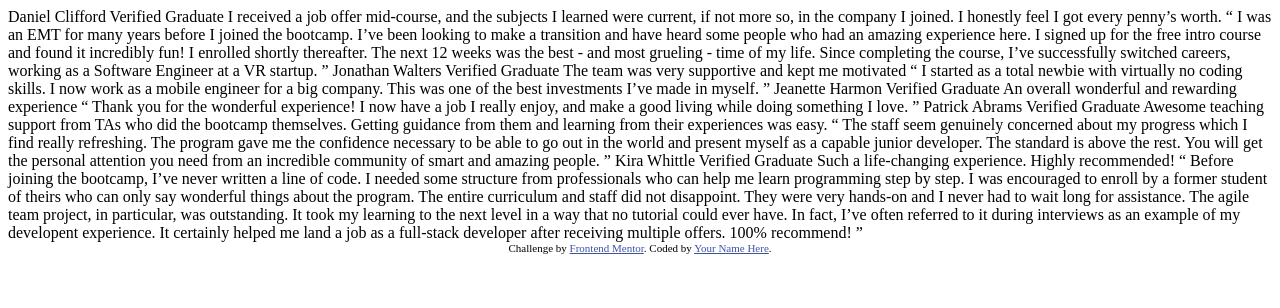
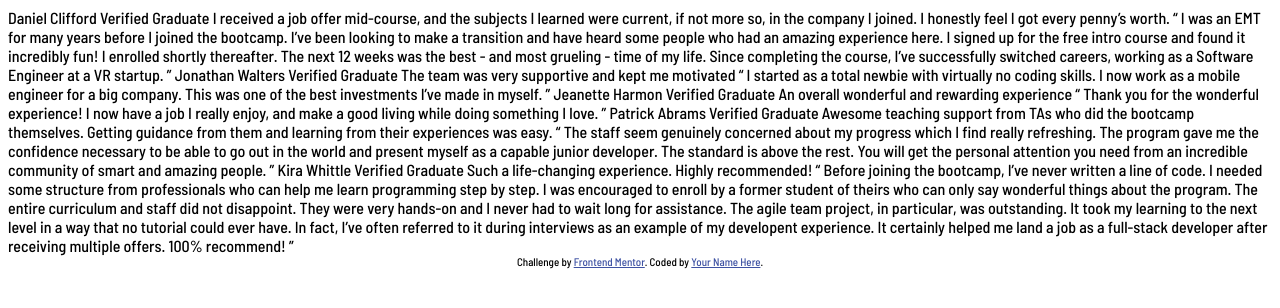
Before and after one commit to abe-m1/testimonials-grid-section, a website: page index.html in a window 1280 px wide. Drawn offline with Linux system fonts and the light colour scheme.

Commit message:
import font

```diff
--- a/scss/main.scss
+++ b/scss/main.scss
@@ -1,3 +1,10 @@
+@import url('https://fonts.googleapis.com/css2?family=Barlow+Semi+Condensed:wght@500;600&display=swap');
+
+$font-family: 'Barlow Semi Condensed', sans-serif;
+
+body {
+  font-family: $font-family;
+}
 .attribution {
   font-size: 11px;
   text-align: center;
```
Also changed, not shown: css/style.css.
